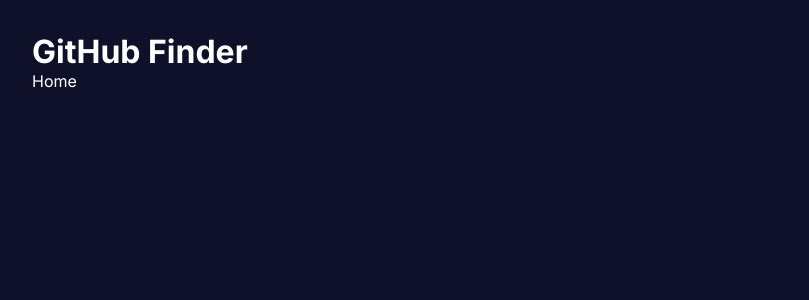
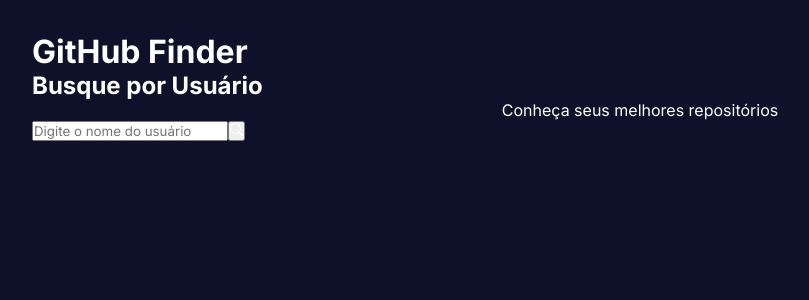
Before and after one commit to Matheuz233/GitHubFinder, a React (Vite) app: page / in a window 1280 px wide. Shown: the top 300 px of the page, without its empty margins (0-809 px from the left). Built offline with nearby package versions, Linux system fonts and the light colour scheme.

Commit message:
feat: :hammer: Search Component and Search Function

```diff
--- /dev/null
+++ b/src/components/Search.tsx
@@ -0,0 +1,30 @@
+type SearchProps = {
+  loadUser: (userName: string) => Promise<void>;
+};
+
+import { useState } from "react";
+
+import { BsSearch } from "react-icons/bs";
+
+function Search({ loadUser }: SearchProps) {
+  const [userName, setUserName] = useState("");
+
+  return (
+    <div>
+      <h2>Busque por Usuário</h2>
+      <p>Conheça seus melhores repositórios</p>
+      <div>
+        <input
+          type="text"
+          placeholder="Digite o nome do usuário"
+          onChange={(e) => setUserName(e.target.value)}
+        />
+        <button onClick={() => loadUser(userName)}>
+          <BsSearch />
+        </button>
+      </div>
+    </div>
+  );
+}
+
+export default Search;
--- a/src/routes/Home.tsx
+++ b/src/routes/Home.tsx
@@ -1,9 +1,25 @@
-import React from 'react'
+import { UserProps } from "../types/User";
+
+import { useState } from "react";
+
+import Search from "../components/Search";
 
 const Home = () => {
+  const [user, setUser] = useState<UserProps | null>(null); // User inicia como UserProps ou Null
+
+  const loadUser = async (userName: string) => {
+    const res = await fetch(`https://api.github.com/users/${userName}`);
+
+    const data = await res.json();
+
+    console.log(data)
+  };
+
   return (
-    <div>Home</div>
-  )
-}
+    <div>
+      <Search loadUser = {loadUser} />
+    </div>
+  );
+};
 
-export default Home
+export default Home;
```
Also changed, not shown: src/types/user.ts (added, +7 -0 lines).
